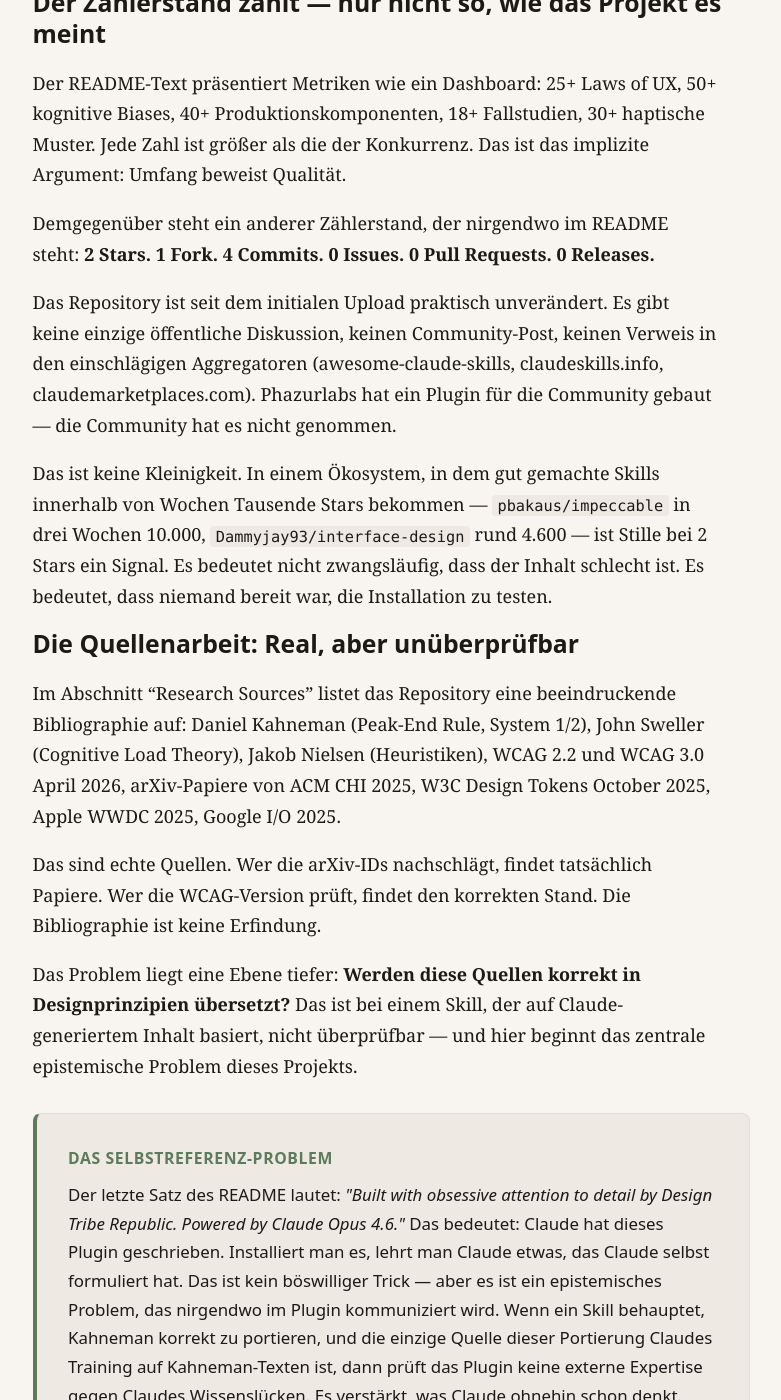
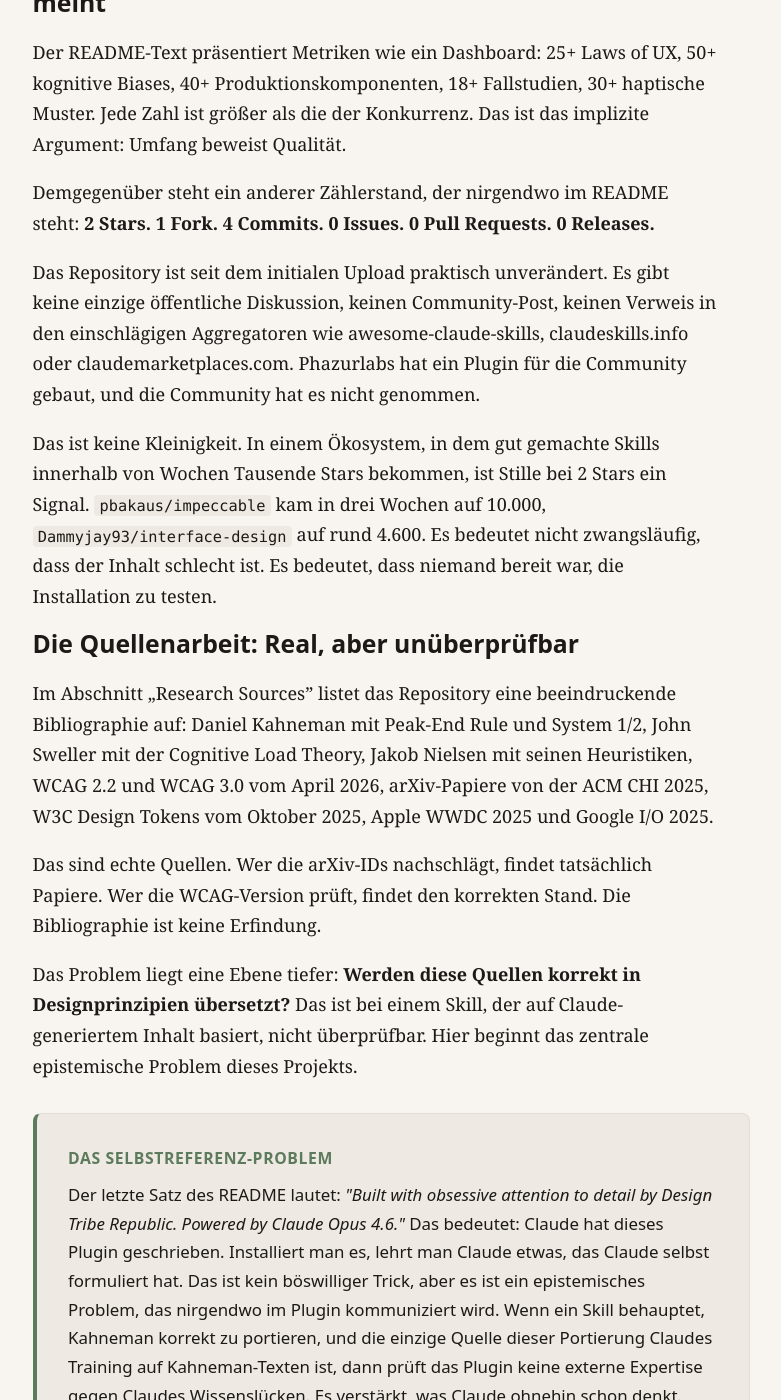
Before and after one commit to Kuchengnom/uxd-skill-audit, a Jekyll site: the page built from _posts/2026-06-15-ux-ui-mastery.md, in a window 1280 px wide and 1400 px high, scrolled down 2062 px. Shown: the whole window, without its empty margins (249-1030 px from the left). Built offline with Jekyll 4.4.1, drawn with Linux system fonts in a browser that asks for light colours; some of the changed text lies outside the part shown.

Commit message:
Stilangleichung 4b: Gedankenstriche und Klammern (Juni, 2 Posts)

```diff
--- a/_posts/2026-06-15-ux-ui-mastery.md
+++ b/_posts/2026-06-15-ux-ui-mastery.md
@@ -29,63 +29,63 @@
   - phazurlabs
 ---
 
-Manche Repositories lassen sich durch ihren README-Einstieg sofort einordnen. `phazurlabs/ux-ui-mastery` beginnt mit der Zeile: *"The most comprehensive UX/UI design intelligence ever built for an AI coding assistant."* Dieser Superlativ ist nicht die Überschrift eines Abschnitts — er ist die erste Prämisse des gesamten Projekts. Alles, was folgt, soll ihn belegen.
+Manche Repositories lassen sich durch ihren README-Einstieg sofort einordnen. `phazurlabs/ux-ui-mastery` beginnt mit der Zeile: *"The most comprehensive UX/UI design intelligence ever built for an AI coding assistant."* Dieser Superlativ ist nicht die Überschrift eines Abschnitts, sondern die erste Prämisse des gesamten Projekts. Alles, was folgt, soll ihn belegen.
 
-Was folgt, ist in der Tat beeindruckend groß: 19 Skills, 55 Referenzdateien, 10 Slash-Commands, 87 Dateien, 310.000 Wörter. Das sind Zahlen, die im Ökosystem der Claude-Design-Skills konkurrenzlos sind. Und genau deshalb lohnt es sich, diesen Skill genau anzusehen — weil er eine der grundlegendsten Fragen des gesamten Felds auf die Spitze treibt: Ab wann ist mehr nicht mehr besser?
+Was folgt, ist in der Tat beeindruckend groß: 19 Skills, 55 Referenzdateien, 10 Slash-Commands, 87 Dateien, 310.000 Wörter. Das sind Zahlen, die im Ökosystem der Claude-Design-Skills konkurrenzlos sind. Und genau deshalb lohnt es sich, diesen Skill genau anzusehen. Er treibt eine der grundlegendsten Fragen des gesamten Felds auf die Spitze: Ab wann ist mehr nicht mehr besser?
 
-## Der Zählerstand zählt — nur nicht so, wie das Projekt es meint
+## Der Zählerstand zählt, nur nicht so wie das Projekt es meint
 
 Der README-Text präsentiert Metriken wie ein Dashboard: 25+ Laws of UX, 50+ kognitive Biases, 40+ Produktionskomponenten, 18+ Fallstudien, 30+ haptische Muster. Jede Zahl ist größer als die der Konkurrenz. Das ist das implizite Argument: Umfang beweist Qualität.
 
 Demgegenüber steht ein anderer Zählerstand, der nirgendwo im README steht: **2 Stars. 1 Fork. 4 Commits. 0 Issues. 0 Pull Requests. 0 Releases.**
 
-Das Repository ist seit dem initialen Upload praktisch unverändert. Es gibt keine einzige öffentliche Diskussion, keinen Community-Post, keinen Verweis in den einschlägigen Aggregatoren (awesome-claude-skills, claudeskills.info, claudemarketplaces.com). Phazurlabs hat ein Plugin für die Community gebaut — die Community hat es nicht genommen.
+Das Repository ist seit dem initialen Upload praktisch unverändert. Es gibt keine einzige öffentliche Diskussion, keinen Community-Post, keinen Verweis in den einschlägigen Aggregatoren wie awesome-claude-skills, claudeskills.info oder claudemarketplaces.com. Phazurlabs hat ein Plugin für die Community gebaut, und die Community hat es nicht genommen.
 
-Das ist keine Kleinigkeit. In einem Ökosystem, in dem gut gemachte Skills innerhalb von Wochen Tausende Stars bekommen — `pbakaus/impeccable` in drei Wochen 10.000, `Dammyjay93/interface-design` rund 4.600 — ist Stille bei 2 Stars ein Signal. Es bedeutet nicht zwangsläufig, dass der Inhalt schlecht ist. Es bedeutet, dass niemand bereit war, die Installation zu testen.
+Das ist keine Kleinigkeit. In einem Ökosystem, in dem gut gemachte Skills innerhalb von Wochen Tausende Stars bekommen, ist Stille bei 2 Stars ein Signal. `pbakaus/impeccable` kam in drei Wochen auf 10.000, `Dammyjay93/interface-design` auf rund 4.600. Es bedeutet nicht zwangsläufig, dass der Inhalt schlecht ist. Es bedeutet, dass niemand bereit war, die Installation zu testen.
 
 ## Die Quellenarbeit: Real, aber unüberprüfbar
 
-Im Abschnitt "Research Sources" listet das Repository eine beeindruckende Bibliographie auf: Daniel Kahneman (Peak-End Rule, System 1/2), John Sweller (Cognitive Load Theory), Jakob Nielsen (Heuristiken), WCAG 2.2 und WCAG 3.0 April 2026, arXiv-Papiere von ACM CHI 2025, W3C Design Tokens October 2025, Apple WWDC 2025, Google I/O 2025.
+Im Abschnitt „Research Sources" listet das Repository eine beeindruckende Bibliographie auf: Daniel Kahneman mit Peak-End Rule und System 1/2, John Sweller mit der Cognitive Load Theory, Jakob Nielsen mit seinen Heuristiken, WCAG 2.2 und WCAG 3.0 vom April 2026, arXiv-Papiere von der ACM CHI 2025, W3C Design Tokens vom Oktober 2025, Apple WWDC 2025 und Google I/O 2025.
 
 Das sind echte Quellen. Wer die arXiv-IDs nachschlägt, findet tatsächlich Papiere. Wer die WCAG-Version prüft, findet den korrekten Stand. Die Bibliographie ist keine Erfindung.
 
-Das Problem liegt eine Ebene tiefer: **Werden diese Quellen korrekt in Designprinzipien übersetzt?** Das ist bei einem Skill, der auf Claude-generiertem Inhalt basiert, nicht überprüfbar — und hier beginnt das zentrale epistemische Problem dieses Projekts.
+Das Problem liegt eine Ebene tiefer: **Werden diese Quellen korrekt in Designprinzipien übersetzt?** Das ist bei einem Skill, der auf Claude-generiertem Inhalt basiert, nicht überprüfbar. Hier beginnt das zentrale epistemische Problem dieses Projekts.
 
 <div class="callout">
 <div class="callout__title">Das Selbstreferenz-Problem</div>
 
 Der letzte Satz des README lautet: <em>"Built with obsessive attention to detail by Design Tribe Republic. Powered by Claude Opus 4.6."</em>
 
-Das bedeutet: Claude hat dieses Plugin geschrieben. Installiert man es, lehrt man Claude etwas, das Claude selbst formuliert hat. Das ist kein böswilliger Trick — aber es ist ein epistemisches Problem, das nirgendwo im Plugin kommuniziert wird.
+Das bedeutet: Claude hat dieses Plugin geschrieben. Installiert man es, lehrt man Claude etwas, das Claude selbst formuliert hat. Das ist kein böswilliger Trick, aber es ist ein epistemisches Problem, das nirgendwo im Plugin kommuniziert wird.
 
-Wenn ein Skill behauptet, Kahneman korrekt zu portieren, und die einzige Quelle dieser Portierung Claudes Training auf Kahneman-Texten ist, dann prüft das Plugin keine externe Expertise gegen Claudes Wissenslücken. Es verstärkt, was Claude ohnehin schon denkt. Tiefkalibrierte Fehler — falsch vereinfachte Heuristiken, aus dem Kontext gerissene Biaseffekte — werden durch das Plugin stabiler, nicht korrekter.
+Wenn ein Skill behauptet, Kahneman korrekt zu portieren, und die einzige Quelle dieser Portierung Claudes Training auf Kahneman-Texten ist, dann prüft das Plugin keine externe Expertise gegen Claudes Wissenslücken. Es verstärkt, was Claude ohnehin schon denkt. Tiefkalibrierte Fehler werden dadurch stabiler, nicht korrekter: falsch vereinfachte Heuristiken, aus dem Kontext gerissene Biaseffekte.
 
-Die methodisch sinnvolle Alternative: ein Domain-Experte vergleicht Claudes Portierung einer Quelle mit der Originalquelle und dokumentiert Abweichungen. Das ist aufwendig, aber das Einzige, was "korrekte Portierung" operationalisierbar macht.
+Die methodisch sinnvolle Alternative: ein Domain-Experte vergleicht Claudes Portierung einer Quelle mit der Originalquelle und dokumentiert Abweichungen. Das ist aufwendig, aber das Einzige, was „korrekte Portierung" operationalisierbar macht.
 </div>
 
 ## Transparenz als Leerstelle
 
-Ein Plugin, das "the most comprehensive UX/UI design intelligence ever built" verspricht, trägt eine besondere Verantwortung zur Einschränkungskommunikation. Denn je umfangreicher die Versprechen, desto schwerwiegender sind Fehleinschätzungen.
+Ein Plugin, das „the most comprehensive UX/UI design intelligence ever built" verspricht, trägt eine besondere Verantwortung zur Einschränkungskommunikation. Denn je umfangreicher die Versprechen, desto schwerwiegender sind Fehleinschätzungen.
 
 Was `ux-ui-mastery` kommuniziert: sehr viel Können. Was es nicht kommuniziert: irgendeine Grenze.
 
-Es gibt keinen Abschnitt "When not to use this". Es gibt keine Warnung, dass WCAG-Compliance-Prüfung durch einen LLM keine formale Accessibility-Prüfung ersetzt. Es gibt keinen Hinweis, dass "Fitts's Law predicts a 23% improvement" eine grobe Modellschätzung ist, keine empirische Messung. Die "Agentic AI" Skill-Domain behandelt Claudes eigene Architektur als Designgegenstand, ohne die offensichtliche Befangenheit zu benennen.
+Es gibt keinen Abschnitt „When not to use this". Es gibt keine Warnung, dass WCAG-Compliance-Prüfung durch einen LLM keine formale Accessibility-Prüfung ersetzt. Es gibt keinen Hinweis, dass „Fitts's Law predicts a 23% improvement" eine grobe Modellschätzung ist und keine empirische Messung. Die Skill-Domain „Agentic AI" behandelt Claudes eigene Architektur als Designgegenstand, ohne die offensichtliche Befangenheit zu benennen.
 
-Das Schweigen zu Grenzen ist in diesem Skill besonders auffällig, weil er explizit "Liz Lerman Critical Response Process" als Methodenquelle nennt. Der Critical Response Process ist in seiner Originalform ein strukturiertes Feedback-Verfahren, das explizit unterscheidet zwischen dem, was ein Werk zeigt, und dem, was es nicht zeigt. Ein Plugin, das diese Methode lehrt, ohne sie auf sich selbst anzuwenden, demonstriert genau den Fehler, vor dem die Methode schützen soll.
+Das Schweigen zu Grenzen ist in diesem Skill besonders auffällig, weil er explizit den „Liz Lerman Critical Response Process" als Methodenquelle nennt. Der Critical Response Process ist in seiner Originalform ein strukturiertes Feedback-Verfahren, das explizit unterscheidet zwischen dem, was ein Werk zeigt, und dem, was es nicht zeigt. Ein Plugin, das diese Methode lehrt, ohne sie auf sich selbst anzuwenden, demonstriert genau den Fehler, vor dem die Methode schützen soll.
 
 ## 310.000 Wörter als Anti-Pattern
 
-Die Kennzahl "310K+ words" begegnet einem im README dreimal. Sie ist das stärkste Argument des Projekts — und zugleich das aufschlussreichste Signal für ein grundlegendes Missverständnis.
+Die Kennzahl „310K+ words" begegnet einem im README dreimal. Sie ist das stärkste Argument des Projekts und zugleich das aufschlussreichste Signal für ein grundlegendes Missverständnis.
 
-Sprachmodelle produzieren Text. Mehr Text zu produzieren kostet nichts. Die Frage ist nicht, ob 310.000 Wörter generiert werden können, sondern ob 310.000 Wörter nützlich sind. Das ist eine Frage, die nur durch Nutzung beantwortet werden kann — und die Community hat diese Antwort gegeben, indem sie ausgeblieben ist.
+Sprachmodelle produzieren Text. Mehr Text zu produzieren kostet nichts. Die Frage ist nicht, ob 310.000 Wörter generiert werden können, sondern ob 310.000 Wörter nützlich sind. Das ist eine Frage, die nur durch Nutzung beantwortet werden kann. Die Community hat diese Antwort gegeben, indem sie ausgeblieben ist.
 
-In der Designtheorie, auf die sich das Plugin beruft, gibt es einen Namen für das Phänomen, wenn Quantität als Qualitätsproxy verwendet wird: Feature Overflow, und auf der Ebene von Information Architecture, Category Pollution. Ein System, das alles kategorisiert, kategorisiert nichts — weil die Kategorien ihre Unterscheidungskraft verlieren. Ein Plugin mit 19 Skill-Domains, 55 Referenzdateien und 87 Dateien hat dasselbe Problem auf der Ebene seiner eigenen Architektur.
+In der Designtheorie, auf die sich das Plugin beruft, gibt es einen Namen für das Phänomen, wenn Quantität als Qualitätsproxy verwendet wird: Feature Overflow, und auf der Ebene der Information Architecture Category Pollution. Ein System, das alles kategorisiert, kategorisiert nichts, weil die Kategorien ihre Unterscheidungskraft verlieren. Ein Plugin mit 19 Skill-Domains, 55 Referenzdateien und 87 Dateien hat dasselbe Problem auf der Ebene seiner eigenen Architektur.
 
-Das Plugin beschreibt im Abschnitt "How It Works" selbst, warum das ein Problem ist: "progressive disclosure — the same cognitive principle it teaches." Progressive Disclosure bedeutet, dass Nutzende nur das sehen, was sie in diesem Moment brauchen. 87 Dateien und 310.000 Wörter sind das Gegenteil davon — das ist ein Kompendium, das alles gleichzeitig präsentiert.
+Das Plugin beschreibt im Abschnitt „How It Works" selbst, warum das ein Problem ist: „progressive disclosure — the same cognitive principle it teaches." Progressive Disclosure bedeutet, dass Nutzende nur das sehen, was sie in diesem Moment brauchen. 87 Dateien und 310.000 Wörter sind das Gegenteil davon. Das ist ein Kompendium, das alles gleichzeitig präsentiert.
 
 ## Der Vergleich mit dem Feld
 
-`ehmo/platform-design-skills`, in dieser Reihe mit Urteil "vertrauen" bewertet, hat 354 Stars, 92 Commits, ein CHANGELOG, PR-Guidelines und Apple HIG als PDF direkt im Repository. Der Inhalt ist weniger umfangreich, aber die Qualitätssicherung ist nachvollziehbar. `mastepanoski/claude-skills` kombiniert Nielsen, WCAG und Don Norman — drei Frameworks, die sich gegenseitig überprüfen lassen.
+`ehmo/platform-design-skills`, in dieser Reihe mit dem Urteil „vertrauen" bewertet, hat 354 Stars, 92 Commits, ein CHANGELOG, PR-Guidelines und Apple HIG als PDF direkt im Repository. Der Inhalt ist weniger umfangreich, aber die Qualitätssicherung ist nachvollziehbar. `mastepanoski/claude-skills` kombiniert Nielsen, WCAG und Don Norman, also drei Frameworks die sich gegenseitig überprüfen lassen.
 
 `ux-ui-mastery` ist nach eigener Angabe größer als beide zusammen. Es hat weniger Nutzer als jeder andere in diesem Blog evaluierte Skill.
 
@@ -95,8 +95,8 @@
 
 Es eignet sich ausgezeichnet als Diskussionsgegenstand für zwei spezifische Lehrthemen:
 
-Erstens: Der Unterschied zwischen Quellennennung und Quellenkompetenz. Die Bibliographie ist real. Die Portierung ist unüberprüfbar. Das ist genau das Problem, das Studierende beim kritischen Umgang mit jeder Quelle erkennen müssen — und hier tritt es in einer Form auf, die sich zeigen lässt.
+Erstens: Der Unterschied zwischen Quellennennung und Quellenkompetenz. Die Bibliographie ist real. Die Portierung ist unüberprüfbar. Das ist genau das Problem, das Studierende beim kritischen Umgang mit jeder Quelle erkennen müssen, und hier tritt es in einer Form auf die sich zeigen lässt.
 
-Zweitens: Das Selbstreferenz-Problem bei KI-generierten Wissenssystemen. Wenn Claude beschreibt, wie man Designheuristiken korrekt anwenden soll, und dieses Destillat als Plugin in Claude zurückinstalliert wird — was genau lernt Claude dann? Das ist keine rhetorische Frage. Es ist eine offene Forschungsfrage, die im Feld noch unbeantwortet ist.
+Zweitens: Das Selbstreferenz-Problem bei KI-generierten Wissenssystemen. Wenn Claude beschreibt, wie man Designheuristiken korrekt anwenden soll, und dieses Destillat als Plugin in Claude zurückinstalliert wird, was genau lernt Claude dann? Das ist keine rhetorische Frage. Es ist eine offene Forschungsfrage, die im Feld noch unbeantwortet ist.
 
 310.000 Wörter können einen Ausgangspunkt für beide Diskussionen bilden. Als zuverlässige Designressource für die tägliche Praxis ist dieses Plugin derzeit nicht geeignet.
```
Also changed, not shown: _posts/2026-06-08-platform-design-skills.md (+23 -23 lines).
